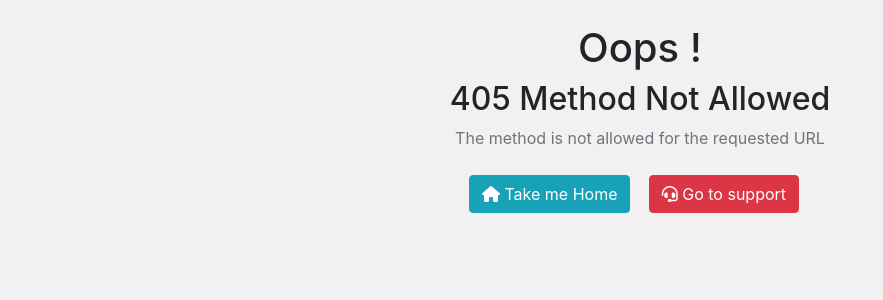
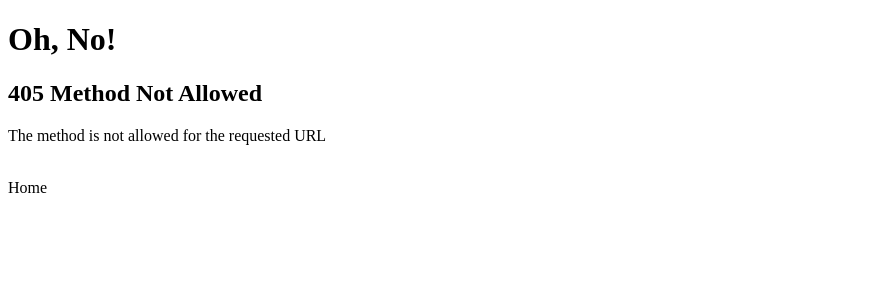
Before and after one commit to BlackIQ/BlackIQ.ir, a Flask app: page /submit/ in a window 1280 px wide. Shown: the top 300 px of the page, without its empty margins (0-883 px from the left). Run offline with Flask 2, Linux system fonts and the light colour scheme; some libraries are stand-ins or nearby versions.

Commit message:
Remove Useless tags and fix front

```diff
--- a/app/templates/error.html
+++ b/app/templates/error.html
@@ -1,50 +1,17 @@
 <!DOCTYPE html>
 <html lang="en">
     <head>
-
-        <meta charset="UTF-8">
-        <meta http-equiv="X-UA-Compatible" content="IE=edge">
-        <meta name="viewport" content="width=device-width, initial-scale=1.0">
         <title>{{ context[0] }} - Error</title>
-        <link href="https://fonts.googleapis.com/css?family=Karla:400,700&display=swap" rel="stylesheet">
-        <link rel="stylesheet" href="https://cdn.materialdesignicons.com/4.8.95/css/materialdesignicons.min.css">
-        <link rel="stylesheet" href="https://stackpath.bootstrapcdn.com/bootstrap/4.4.1/css/bootstrap.min.css">
-        <script src="https://kit.fontawesome.com/4a679d8ec0.js" crossorigin="anonymous"></script>
-        <style>
-            body {
-                background-color: #f1f1f1;
-                text-align: center;
-            }
-        </style>
     </head>
     <body>
-
-        <div class="container">
-            <div class="row">
-                <div class="col-md-12">
-                    <div class="align-items-center">
-                        <br>
-                        <h1>
-                            Oops !</h1>
-                        <h2>
-                            {{ context[1] }}
-                        </h2>
-                        <div class="text-muted">
-                            {{ context[2] }}
-                        </div>
-                        <br>
-                        <div class="form-check-inline">
-                            <button class="btn btn-info" type="button"><a class="text-white" href="https://neotrinost.ir"><i class="fa fa-home"></i> Take me Home</a></button>
-                            <p style="color: #f1f1f1;"> Or </p>
-                            <button class="btn btn-danger" type="button"><a class="text-white" href="https://neotrinost.ir"><i class="fa fa-headset"></i> Go to support</a></button>
-                        </div>
-                    </div>
-                </div>
+        <div>
+            <h1>Oh, No!</h1>
+            <h2>{{ context[1] }}</h2>
+            <p>{{ context[2] }}</p>
+            <br>
+            <div>
+                <ahref="#">Home</a>
             </div>
         </div>
-
-        <script src="https://code.jquery.com/jquery-3.4.1.min.js"></script>
-        <script src="https://stackpath.bootstrapcdn.com/bootstrap/4.4.1/js/bootstrap.min.js"></script>
-
     </body>
 </html>
```
